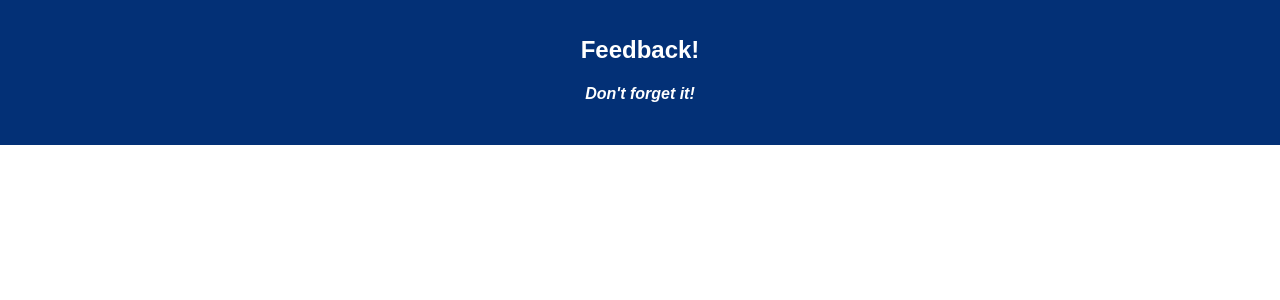
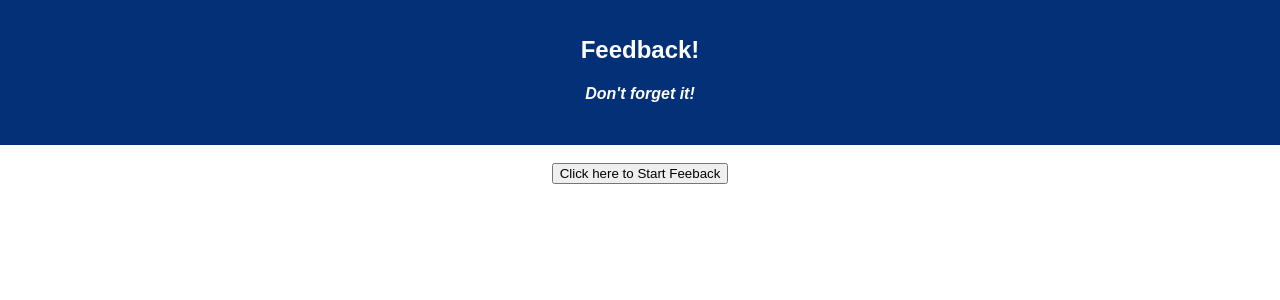
Before and after one commit to Nick7421/Submit-Feedback, a React (Create React App) app: page / in a window 1280 px wide. Shown: the top 300 px of the page. Built offline with nearby package versions, Linux system fonts and the light colour scheme.

Commit message:
Added a homepage component FeedbackHome as a staging area

```diff
--- a/src/components/App/App.js
+++ b/src/components/App/App.js
@@ -9,6 +9,7 @@ import FeedbackUnderstanding from '../FeedbackUnderstanding/FeedbackUnderstandin
 import FeedbackSupport from './../FeedbackSupport/FeedbackSupport.js';
 import FeedbackComments from './../FeedbackComments/FeedbackComments.js';
 import FeedbackSucess from './../FeedbackSuccess/FeedbackSuccess.js';
+import FeedbackHome from './../FeedbackHome/FeedbackHome.js';
 
 
 
@@ -20,7 +21,7 @@ class App extends Component {
         <br/>
       <Router>
         <div>
-      {/* <Route path='/' component={FeedbackHeader} /> */}
+      <Route exact path ="/" component={FeedbackHome}/>
       <Route exact path ="/feedback-feeling" component={FeedbackFeeling}/>
       <Route exact path ="/feedback-understanding" component={FeedbackUnderstanding}/>
       <Route exact path ="/feedback-support" component={FeedbackSupport}/>
--- /dev/null
+++ b/src/components/FeedbackHome/FeedbackHome.js
@@ -0,0 +1,16 @@
+import React, { Component } from 'react'
+
+ class FeedbackHome extends Component {
+    startFeedback = () =>{
+        this.props.history.push('/feedback-feeling');
+    }
+
+  render() {
+    return (
+      <div>
+        <button onClick={this.startFeedback}>Click here to Start Feeback</button>
+      </div>
+    )
+  }
+}
+export default FeedbackHome
--- a/src/components/FeedbackReview/FeedbackReview.js
+++ b/src/components/FeedbackReview/FeedbackReview.js
@@ -24,7 +24,7 @@ class FeedbackReview extends Component {
         }).then((response) => {
             // I am getting an error Here when trying to go to the next page
             // not sure if it is a timeing issue but it is
-            //saying push is unddefined.
+            //saying push is undefined but my data does get to the server and into the database.
             this.props.history.push('/feedback-success');
         }).catch((error) => {
             const errorMessage = `Server error: ${error}`;
--- a/src/components/FeedbackSuccess/FeedbackSuccess.js
+++ b/src/components/FeedbackSuccess/FeedbackSuccess.js
@@ -2,7 +2,7 @@ import React, { Component } from 'react'
 
 class FeedbackSuccess extends Component {
     handleChange = () => {
-        this.props.history.push('/feedback-comments');
+        this.props.history.push('/');
 
     }
   render() {
```
